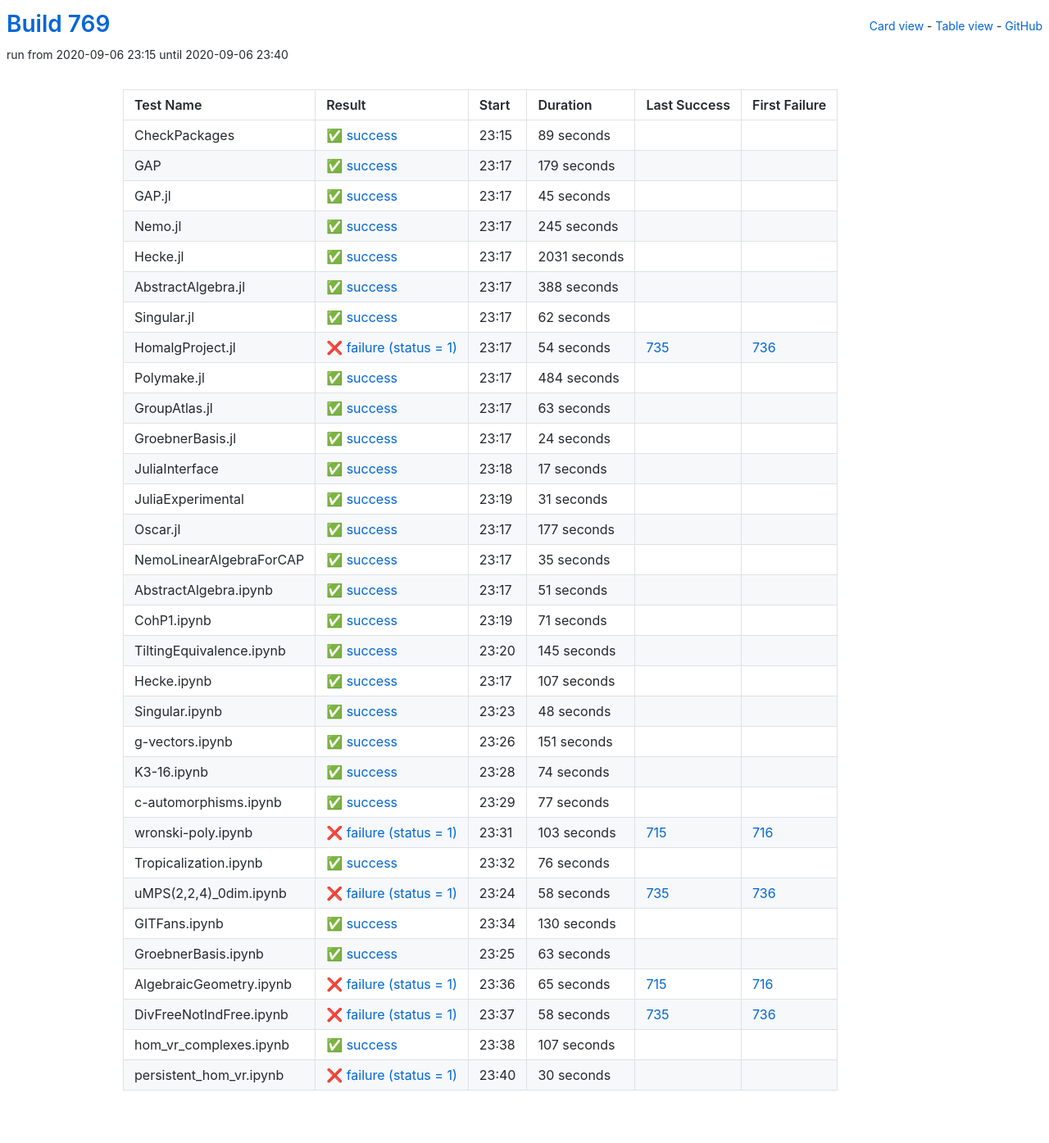
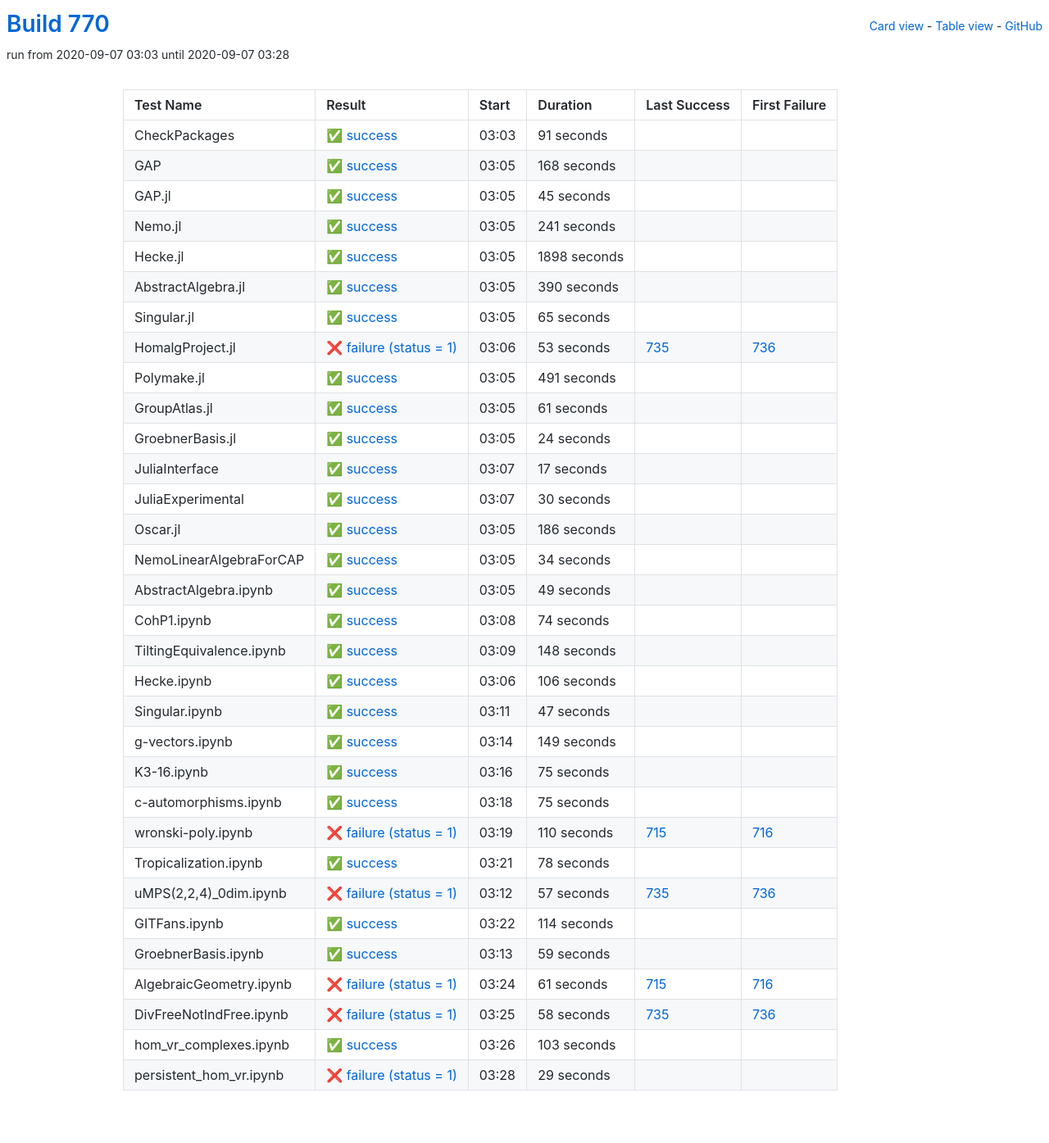
Before and after one commit to oscar-system/oscar-ci-status-stable, a Jekyll site: the page built from table.html, in a window 1280 px wide. Shown: the whole page at 82% size. Built offline with Jekyll 4.4.1, drawn with Linux system fonts in a browser that asks for light colours.

Commit message:
Build #770

```diff
--- a/_data/ci.yml
+++ b/_data/ci.yml
@@ -1,6 +1,6 @@
 ---
-build: 769
-build_url: https://oscarci.mathematik.uni-kl.de/job/oscar-stable/769/
+build: 770
+build_url: https://oscarci.mathematik.uni-kl.de/job/oscar-stable/770/
 job: oscar-stable
 organization: oscar-system
 repo: oscar-ci-status-stable
@@ -8,32 +8,32 @@ repourl: https://github.com/oscar-system/oscar-ci-status-stable
 tests:
 - name: CheckPackages
   id: checkpackages
-  log: https://oscarci.mathematik.uni-kl.de/job/oscar-stable/769/artifact/logs/build-769/CheckPackages.log
-  start: 2020-09-06 23:15
+  log: https://oscarci.mathematik.uni-kl.de/job/oscar-stable/770/artifact/logs/build-770/CheckPackages.log
+  start: 2020-09-07 03:03
   success: true
   exitcode: 0
   status: success
-  duration: 89
+  duration: 91
   last_success: false
   last_success_url:
   first_failure: false
   first_failure_url:
 - name: GAP
   id: gap
-  log: https://oscarci.mathematik.uni-kl.de/job/oscar-stable/769/artifact/logs/build-769/GAP.log
-  start: 2020-09-06 23:17
+  log: https://oscarci.mathematik.uni-kl.de/job/oscar-stable/770/artifact/logs/build-770/GAP.log
+  start: 2020-09-07 03:05
   success: true
   exitcode: 0
   status: success
-  duration: 179
+  duration: 168
   last_success: false
   last_success_url:
   first_failure: false
   first_failure_url:
 - name: GAP.jl
   id: gap-jl
-  log: https://oscarci.mathematik.uni-kl.de/job/oscar-stable/769/artifact/logs/build-769/GAP.jl.log
-  start: 2020-09-06 23:17
+  log: https://oscarci.mathematik.uni-kl.de/job/oscar-stable/770/artifact/logs/build-770/GAP.jl.log
+  start: 2020-09-07 03:05
   success: true
   exitcode: 0
   status: success
@@ -44,92 +44,92 @@ tests:
   first_failure_url:
 - name: Nemo.jl
   id: nemo-jl
-  log: https://oscarci.mathematik.uni-kl.de/job/oscar-stable/769/artifact/logs/build-769/Nemo.jl.log
-  start: 2020-09-06 23:17
+  log: https://oscarci.mathematik.uni-kl.de/job/oscar-stable/770/artifact/logs/build-770/Nemo.jl.log
+  start: 2020-09-07 03:05
   success: true
   exitcode: 0
   status: success
-  duration: 245
+  duration: 241
   last_success: false
   last_success_url:
   first_failure: false
   first_failure_url:
 - name: Hecke.jl
   id: hecke-jl
-  log: https://oscarci.mathematik.uni-kl.de/job/oscar-stable/769/artifact/logs/build-769/Hecke.jl.log
-  start: 2020-09-06 23:17
+  log: https://oscarci.mathematik.uni-kl.de/job/oscar-stable/770/artifact/logs/build-770/Hecke.jl.log
+  start: 2020-09-07 03:05
   success: true
   exitcode: 0
   status: success
-  duration: 2031
+  duration: 1898
   last_success: false
   last_success_url:
   first_failure: false
   first_failure_url:
 - name: AbstractAlgebra.jl
   id: abstractalgebra-jl
-  log: https://oscarci.mathematik.uni-kl.de/job/oscar-stable/769/artifact/logs/build-769/AbstractAlgebra.jl.log
-  start: 2020-09-06 23:17
+  log: https://oscarci.mathematik.uni-kl.de/job/oscar-stable/770/artifact/logs/build-770/AbstractAlgebra.jl.log
+  start: 2020-09-07 03:05
   success: true
   exitcode: 0
   status: success
-  duration: 388
+  duration: 390
   last_success: false
   last_success_url:
   first_failure: false
   first_failure_url:
 - name: Singular.jl
   id: singular-jl
-  log: https://oscarci.mathematik.uni-kl.de/job/oscar-stable/769/artifact/logs/build-769/Singular.jl.log
-  start: 2020-09-06 23:17
+  log: https://oscarci.mathematik.uni-kl.de/job/oscar-stable/770/artifact/logs/build-770/Singular.jl.log
+  start: 2020-09-07 03:05
   success: true
   exitcode: 0
   status: success
-  duration: 62
+  duration: 65
   last_success: false
   last_success_url:
   first_failure: false
   first_failure_url:
 - name: HomalgProject.jl
   id: homalgproject-jl
-  log: https://oscarci.mathematik.uni-kl.de/job/oscar-stable/769/artifact/logs/build-769/HomalgProject.jl.log
-  start: 2020-09-06 23:17
+  log: https://oscarci.mathematik.uni-kl.de/job/oscar-stable/770/artifact/logs/build-770/HomalgProject.jl.log
+  start: 2020-09-07 03:06
   success: false
   exitcode: 1
   status: failure
-  duration: 54
+  duration: 53
   last_success: 735
   last_success_url: https://oscarci.mathematik.uni-kl.de/job/oscar-stable/735/
   first_failure: 736
   first_failure_url: https://oscarci.mathematik.uni-kl.de/job/oscar-stable/736/
 - name: Polymake.jl
   id: polymake-jl
-  log: https://oscarci.mathematik.uni-kl.de/job/oscar-stable/769/artifact/logs/build-769/Polymake.jl.log
-  start: 2020-09-06 23:17
+  log: https://oscarci.mathematik.uni-kl.de/job/oscar-stable/770/artifact/logs/build-770/Polymake.jl.log
+  start: 2020-09-07 03:05
   success: true
   exitcode: 0
   status: success
-  duration: 484
+  duration: 491
   last_success: false
   last_success_url:
   first_failure: false
   first_failure_url:
 - name: GroupAtlas.jl
   id: groupatlas-jl
-  log: https://oscarci.mathematik.uni-kl.de/job/oscar-stable/769/artifact/logs/build-769/GroupAtlas.jl.log
-  start: 2020-09-06 23:17
+  log: https://oscarci.mathematik.uni-kl.de/job/oscar-stable/770/artifact/logs/build-770/GroupAtlas.jl.log
+  start: 2020-09-07 03:05
   success: true
   exitcode: 0
   status: success
-  duration: 63
+  duration: 61
   last_success: false
   last_success_url:
   first_failure: false
   first_failure_url:
 - name: GroebnerBasis.jl
   id: groebnerbasis-jl
-  log: https://oscarci.mathematik.uni-kl.de/job/oscar-stable/769/artifact/logs/build-769/GroebnerBasis.jl.log
-  start: 2020-09-06 23:17
+  log: https://oscarci.mathematik.uni-kl.de/job/oscar-stable/770/artifact/logs/build-770/GroebnerBasis.jl.log
+  start: 2020-09-07 03:05
   success: true
   exitcode: 0
   status: success
@@ -140,8 +140,8 @@ tests:
   first_failure_url:
 - name: JuliaInterface
   id: juliainterface
-  log: https://oscarci.mathematik.uni-kl.de/job/oscar-stable/769/artifact/logs/build-769/JuliaInterface.log
-  start: 2020-09-06 23:18
+  log: https://oscarci.mathematik.uni-kl.de/job/oscar-stable/770/artifact/logs/build-770/JuliaInterface.log
+  start: 2020-09-07 03:07
   success: true
   exitcode: 0
   status: success
@@ -152,116 +152,56 @@ tests:
   first_failure_url:
 - name: JuliaExperimental
   id: juliaexperimental
-  log: https://oscarci.mathematik.uni-kl.de/job/oscar-stable/769/artifact/logs/build-769/JuliaExperimental.log
-  start: 2020-09-06 23:19
+  log: https://oscarci.mathematik.uni-kl.de/job/oscar-stable/770/artifact/logs/build-770/JuliaExperimental.log
+  start: 2020-09-07 03:07
   success: true
   exitcode: 0
   status: success
-  duration: 31
+  duration: 30
   last_success: false
   last_success_url:
   first_failure: false
   first_failure_url:
 - name: Oscar.jl
   id: oscar-jl
-  log: https://oscarci.mathematik.uni-kl.de/job/oscar-stable/769/artifact/logs/build-769/Oscar.jl.log
-  start: 2020-09-06 23:17
+  log: https://oscarci.mathematik.uni-kl.de/job/oscar-stable/770/artifact/logs/build-770/Oscar.jl.log
+  start: 2020-09-07 03:05
   success: true
   exitcode: 0
   status: success
-  duration: 177
+  duration: 186
   last_success: false
   last_success_url:
   first_failure: false
   first_failure_url:
 - name: NemoLinearAlgebraForCAP
   id: nemolinearalgebraforcap
-  log: https://oscarci.mathematik.uni-kl.de/job/oscar-stable/769/artifact/logs/build-769/NemoLinearAlgebraForCAP.log
-  start: 2020-09-06 23:17
+  log: https://oscarci.mathematik.uni-kl.de/job/oscar-stable/770/artifact/logs/build-770/NemoLinearAlgebraForCAP.log
+  start: 2020-09-07 03:05
   success: true
   exitcode: 0
   status: success
-  duration: 35
+  duration: 34
   last_success: false
   last_success_url:
   first_failure: false
   first_failure_url:
 - name: AbstractAlgebra.ipynb
   id: abstractalgebra-ipynb
-  log: https://oscarci.mathematik.uni-kl.de/job/oscar-stable/769/artifact/logs/build-769/AbstractAlgebra.ipynb.log
-  start: 2020-09-06 23:17
+  log: https://oscarci.mathematik.uni-kl.de/job/oscar-stable/770/artifact/logs/build-770/AbstractAlgebra.ipynb.log
+  start: 2020-09-07 03:05
   success: true
   exitcode: 0
   status: success
-  duration: 51
+  duration: 49
   last_success: false
   last_success_url:
   first_failure: false
   first_failure_url:
 - name: CohP1.ipynb
   id: cohp1-ipynb
-  log: https://oscarci.mathematik.uni-kl.de/job/oscar-stable/769/artifact/logs/build-769/CohP1.ipynb.log
-  start: 2020-09-06 23:19
-  success: true
-  exitcode: 0
-  status: success
-  duration: 71
-  last_success: false
-  last_success_url:
-  first_failure: false
-  first_failure_url:
-- name: TiltingEquivalence.ipynb
-  id: tiltingequivalence-ipynb
-  log: https://oscarci.mathematik.uni-kl.de/job/oscar-stable/769/artifact/logs/build-769/TiltingEquivalence.ipynb.log
-  start: 2020-09-06 23:20
-  success: true
-  exitcode: 0
-  status: success
-  duration: 145
-  last_success: false
-  last_success_url:
-  first_failure: false
-  first_failure_url:
-- name: Hecke.ipynb
-  id: hecke-ipynb
-  log: https://oscarci.mathematik.uni-kl.de/job/oscar-stable/769/artifact/logs/build-769/Hecke.ipynb.log
-  start: 2020-09-06 23:17
-  success: true
-  exitcode: 0
-  status: success
-  duration: 107
-  last_success: false
-  last_success_url:
-  first_failure: false
-  first_failure_url:
-- name: Singular.ipynb
-  id: singular-ipynb
-  log: https://oscarci.mathematik.uni-kl.de/job/oscar-stable/769/artifact/logs/build-769/Singular.ipynb.log
-  start: 2020-09-06 23:23
-  success: true
-  exitcode: 0
-  status: success
-  duration: 48
-  last_success: false
-  last_success_url:
-  first_failure: false
-  first_failure_url:
-- name: g-vectors.ipynb
-  id: g-vectors-ipynb
-  log: https://oscarci.mathematik.uni-kl.de/job/oscar-stable/769/artifact/logs/build-769/g-vectors.ipynb.log
-  start: 2020-09-06 23:26
-  success: true
-  exitcode: 0
-  status: success
-  duration: 151
-  last_success: false
-  last_success_url:
-  first_failure: false
-  first_failure_url:
-- name: K3-16.ipynb
-  id: k3-16-ipynb
-  log: https://oscarci.mathematik.uni-kl.de/job/oscar-stable/769/artifact/logs/build-769/K3-16.ipynb.log
-  start: 2020-09-06 23:28
+  log: https://oscarci.mathematik.uni-kl.de/job/oscar-stable/770/artifact/logs/build-770/CohP1.ipynb.log
+  start: 2020-09-07 03:08
   success: true
   exitcode: 0
   status: success
@@ -270,94 +210,154 @@ tests:
   last_success_url:
   first_failure: false
   first_failure_url:
-- name: c-automorphisms.ipynb
-  id: c-automorphisms-ipynb
-  log: https://oscarci.mathematik.uni-kl.de/job/oscar-stable/769/artifact/logs/build-769/c-automorphisms.ipynb.log
-  start: 2020-09-06 23:29
+- name: TiltingEquivalence.ipynb
+  id: tiltingequivalence-ipynb
+  log: https://oscarci.mathematik.uni-kl.de/job/oscar-stable/770/artifact/logs/build-770/TiltingEquivalence.ipynb.log
+  start: 2020-09-07 03:09
   success: true
   exitcode: 0
   status: success
-  duration: 77
+  duration: 148
+  last_success: false
+  last_success_url:
+  first_failure: false
+  first_failure_url:
+- name: Hecke.ipynb
+  id: hecke-ipynb
+  log: https://oscarci.mathematik.uni-kl.de/job/oscar-stable/770/artifact/logs/build-770/Hecke.ipynb.log
+  start: 2020-09-07 03:06
+  success: true
+  exitcode: 0
+  status: success
+  duration: 106
+  last_success: false
+  last_success_url:
+  first_failure: false
+  first_failure_url:
+- name: Singular.ipynb
+  id: singular-ipynb
+  log: https://oscarci.mathematik.uni-kl.de/job/oscar-stable/770/artifact/logs/build-770/Singular.ipynb.log
+  start: 2020-09-07 03:11
+  success: true
+  exitcode: 0
+  status: success
+  duration: 47
+  last_success: false
+  last_success_url:
+  first_failure: false
+  first_failure_url:
+- name: g-vectors.ipynb
+  id: g-vectors-ipynb
+  log: https://oscarci.mathematik.uni-kl.de/job/oscar-stable/770/artifact/logs/build-770/g-vectors.ipynb.log
+  start: 2020-09-07 03:14
+  success: true
+  exitcode: 0
+  status: success
+  duration: 149
+  last_success: false
+  last_success_url:
+  first_failure: false
+  first_failure_url:
+- name: K3-16.ipynb
+  id: k3-16-ipynb
+  log: https://oscarci.mathematik.uni-kl.de/job/oscar-stable/770/artifact/logs/build-770/K3-16.ipynb.log
+  start: 2020-09-07 03:16
+  success: true
+  exitcode: 0
+  status: success
+  duration: 75
+  last_success: false
+  last_success_url:
+  first_failure: false
+  first_failure_url:
+- name: c-automorphisms.ipynb
+  id: c-automorphisms-ipynb
+  log: https://oscarci.mathematik.uni-kl.de/job/oscar-stable/770/artifact/logs/build-770/c-automorphisms.ipynb.log
+  start: 2020-09-07 03:18
+  success: true
+  exitcode: 0
+  status: success
+  duration: 75
   last_success: false
   last_success_url:
   first_failure: false
   first_failure_url:
 - name: wronski-poly.ipynb
   id: wronski-poly-ipynb
-  log: https://oscarci.mathematik.uni-kl.de/job/oscar-stable/769/artifact/logs/build-769/wronski-poly.ipynb.log
-  start: 2020-09-06 23:31
+  log: https://oscarci.mathematik.uni-kl.de/job/oscar-stable/770/artifact/logs/build-770/wronski-poly.ipynb.log
+  start: 2020-09-07 03:19
   success: false
   exitcode: 1
   status: failure
-  duration: 103
+  duration: 110
   last_success: 715
   last_success_url: https://oscarci.mathematik.uni-kl.de/job/oscar-stable/715/
   first_failure: 716
   first_failure_url: https://oscarci.mathematik.uni-kl.de/job/oscar-stable/716/
 - name: Tropicalization.ipynb
   id: tropicalization-ipynb
-  log: https://oscarci.mathematik.uni-kl.de/job/oscar-stable/769/artifact/logs/build-769/Tropicalization.ipynb.log
-  start: 2020-09-06 23:32
+  log: https://oscarci.mathematik.uni-kl.de/job/oscar-stable/770/artifact/logs/build-770/Tropicalization.ipynb.log
+  start: 2020-09-07 03:21
   success: true
   exitcode: 0
   status: success
-  duration: 76
+  duration: 78
   last_success: false
   last_success_url:
   first_failure: false
   first_failure_url:
 - name: uMPS(2,2,4)_0dim.ipynb
   id: umps-2-2-4-0dim-ipynb
-  log: https://oscarci.mathematik.uni-kl.de/job/oscar-stable/769/artifact/logs/build-769/uMPS-2-2-4-_0dim.ipynb.log
-  start: 2020-09-06 23:24
+  log: https://oscarci.mathematik.uni-kl.de/job/oscar-stable/770/artifact/logs/build-770/uMPS-2-2-4-_0dim.ipynb.log
+  start: 2020-09-07 03:12
   success: false
   exitcode: 1
   status: failure
-  duration: 58
+  duration: 57
   last_success: 735
   last_success_url: https://oscarci.mathematik.uni-kl.de/job/oscar-stable/735/
   first_failure: 736
   first_failure_url: https://oscarci.mathematik.uni-kl.de/job/oscar-stable/736/
 - name: GITFans.ipynb
   id: gitfans-ipynb
-  log: https://oscarci.mathematik.uni-kl.de/job/oscar-stable/769/artifact/logs/build-769/GITFans.ipynb.log
-  start: 2020-09-06 23:34
+  log: https://oscarci.mathematik.uni-kl.de/job/oscar-stable/770/artifact/logs/build-770/GITFans.ipynb.log
+  start: 2020-09-07 03:22
   success: true
   exitcode: 0
   status: success
-  duration: 130
+  duration: 114
   last_success: false
   last_success_url:
   first_failure: false
   first_failure_url:
 - name: GroebnerBasis.ipynb
   id: groebnerbasis-ipynb
-  log: https://oscarci.mathematik.uni-kl.de/job/oscar-stable/769/artifact/logs/build-769/GroebnerBasis.ipynb.log
-  start: 2020-09-06 23:25
+  log: https://oscarci.mathematik.uni-kl.de/job/oscar-stable/770/artifact/logs/build-770/GroebnerBasis.ipynb.log
+  start: 2020-09-07 03:13
   success: true
   exitcode: 0
   status: success
-  duration: 63
+  duration: 59
   last_success: false
   last_success_url:
   first_failure: false
   first_failure_url:
 - name: AlgebraicGeometry.ipynb
   id: algebraicgeometry-ipynb
-  log: https://oscarci.mathematik.uni-kl.de/job/oscar-stable/769/artifact/logs/build-769/AlgebraicGeometry.ipynb.log
-  start: 2020-09-06 23:36
+  log: https://oscarci.mathematik.uni-kl.de/job/oscar-stable/770/artifact/logs/build-770/AlgebraicGeometry.ipynb.log
+  start: 2020-09-07 03:24
   success: false
   exitcode: 1
   status: failure
-  duration: 65
+  duration: 61
   last_success: 715
   last_success_url: https://oscarci.mathematik.uni-kl.de/job/oscar-stable/715/
   first_failure: 716
   first_failure_url: https://oscarci.mathematik.uni-kl.de/job/oscar-stable/716/
 - name: DivFreeNotIndFree.ipynb
   id: divfreenotindfree-ipynb
-  log: https://oscarci.mathematik.uni-kl.de/job/oscar-stable/769/artifact/logs/build-769/DivFreeNotIndFree.ipynb.log
-  start: 2020-09-06 23:37
+  log: https://oscarci.mathematik.uni-kl.de/job/oscar-stable/770/artifact/logs/build-770/DivFreeNotIndFree.ipynb.log
+  start: 2020-09-07 03:25
   success: false
   exitcode: 1
   status: failure
@@ -368,24 +368,24 @@ tests:
   first_failure_url: https://oscarci.mathematik.uni-kl.de/job/oscar-stable/736/
 - name: hom_vr_complexes.ipynb
   id: hom-vr-complexes-ipynb
-  log: https://oscarci.mathematik.uni-kl.de/job/oscar-stable/769/artifact/logs/build-769/hom_vr_complexes.ipynb.log
-  start: 2020-09-06 23:38
+  log: https://oscarci.mathematik.uni-kl.de/job/oscar-stable/770/artifact/logs/build-770/hom_vr_complexes.ipynb.log
+  start: 2020-09-07 03:26
   success: true
   exitcode: 0
   status: success
-  duration: 107
+  duration: 103
   last_success: false
   last_success_url:
   first_failure: false
   first_failure_url:
 - name: persistent_hom_vr.ipynb
   id: persistent-hom-vr-ipynb
-  log: https://oscarci.mathematik.uni-kl.de/job/oscar-stable/769/artifact/logs/build-769/persistent_hom_vr.ipynb.log
-  start: 2020-09-06 23:40
+  log: https://oscarci.mathematik.uni-kl.de/job/oscar-stable/770/artifact/logs/build-770/persistent_hom_vr.ipynb.log
+  start: 2020-09-07 03:28
   success: false
   exitcode: 1
   status: failure
-  duration: 30
+  duration: 29
   last_success: false
   last_success_url:
   first_failure: false
```
Also changed, not shown: README.md.
